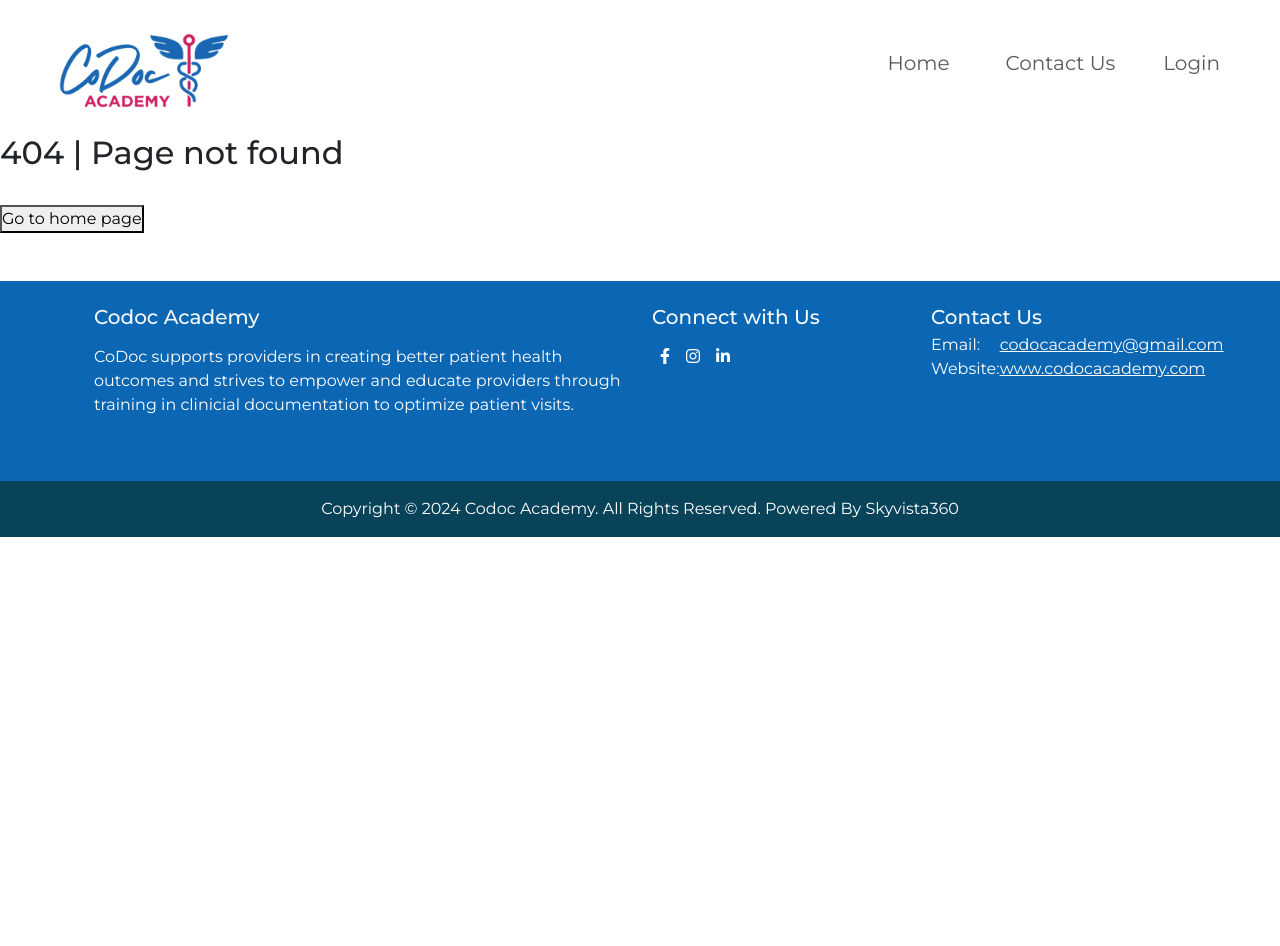
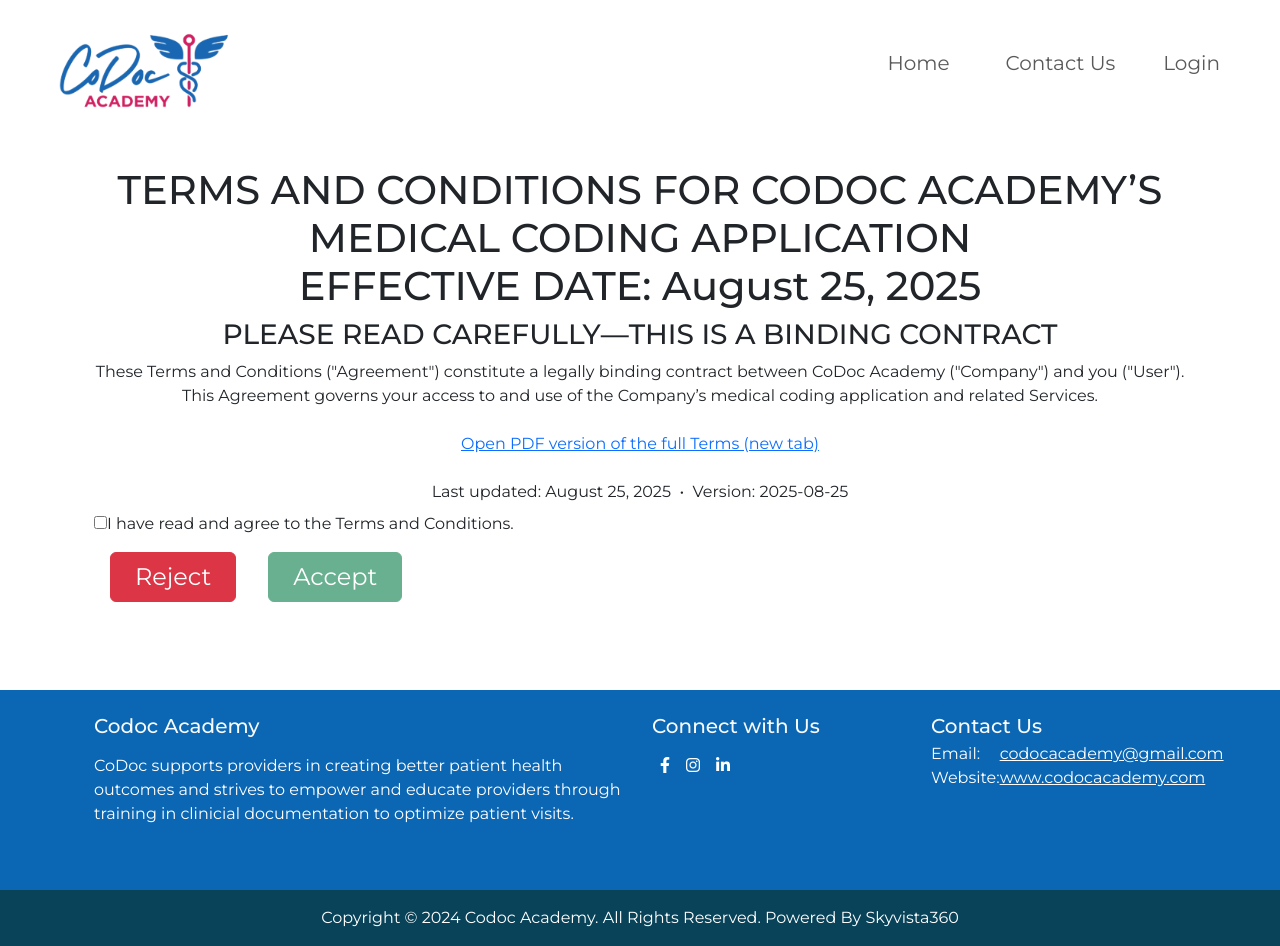
Before and after one commit to ananyaSub955/CodocAcademy, a React (Vite) app: page /termsandconditions in a window 1280 px wide. Before the commit the page ends 800 px from the top, so only its background shows below. Built offline with nearby package versions, Linux system fonts and the light colour scheme.

Commit message:
terms and conditions done

```diff
--- a/src/App.jsx
+++ b/src/App.jsx
@@ -28,6 +28,7 @@
 import GroupMembers from './SuperAdmin/components/GroupMembers.jsx';
 import ContactUs from './pages/ContactUs.jsx';
 import ContinueDashboard from './pages/ContinueDashboard.jsx';
+import TermsAndConditions from './pages/TermsAndConditions.jsx';
 
 const App = () => {
   const router = createBrowserRouter(
@@ -48,6 +49,7 @@
           <Route path='cancel' element={<Cancel />} />
           <Route path ='contact' element={<ContactUs/>} />
           <Route path ='continueDashboard' element={<ContinueDashboard/>} />
+          <Route path ='termsandconditions' element={<TermsAndConditions/>} />
 
           < Route path='*' element={<NotFound />} />
         </Route>
--- a/src/pages/PaymentSuccess.jsx
+++ b/src/pages/PaymentSuccess.jsx
@@ -70,15 +70,15 @@
 
       setVerified(true);
 
-      // Prefer the path computed from finalizeSignup; if missing, fetch session to decide
-      let path = dashboardPath;
-      if (!path) {
-        const roleResponse = await fetch(`${url}/session`, { credentials: "include" });
-        const user = await roleResponse.json();
-        path = user?.groupLeader ? "/group/dashboard" : "/user/dashboard";
-      }
+      // let path = dashboardPath;
+      // if (!path) {
+      //   const roleResponse = await fetch(`${url}/session`, { credentials: "include" });
+      //   const user = await roleResponse.json();
+      //   path = user?.groupLeader ? "/group/dashboard" : "/termsandconditions";
+      // }
 
-      setTimeout(() => navigate(path), 1200);
+      // setTimeout(() => navigate(path), 1200);
+      setTimeout(() => navigate("/termsandconditions", { replace: true }), 1200);
     } catch (err) {
       console.error(err);
       setError("2FA verification failed. Please try again.");
@@ -96,7 +96,7 @@
       {verified ? (
         <div className="text-center mt-5">
           <h1>✅ 2FA Verified</h1>
-          <p>Redirecting you to your dashboard...</p>
+          <p>Redirecting you to our terms and conditions...</p>
         </div>
       ) : (
         <div className="text-center mt-5">
@@ -113,14 +113,14 @@
               placeholder="Enter 6-digit code"
               value={token}
               onChange={(e) => setToken(e.target.value)}
-              maxLength={7}
+              maxLength={6}
               // inputMode="numeric"
               pattern="\d*"
             />
             <button
               className="btn btn-darkFuschia"
               onClick={handleVerify}
-              // disabled={(token || "").trim().length !>= 6}
+              disabled={(token || "").trim().length !== 6}
               >
                 Verify</button>
             {error && <p className="text-danger mt-2">{error}</p>}
--- /dev/null
+++ b/src/pages/TermsAndConditions.jsx
@@ -0,0 +1,146 @@
+import React, { useState } from "react";
+import { useNavigate } from "react-router-dom";
+
+const url =
+    window.location.hostname === "localhost"
+        ? "http://localhost:5000"
+        : "https://ananya.honor-itsolutions.com/node";
+
+const TERMS_VERSION = "2025-08-25";
+const PDF_URL = "public/Terms and Conditions for a Medical Coding App v.2 08.22.2025.docx";
+
+const TermsAndConditions = () => {
+    const navigate = useNavigate();
+    const [agree, setAgree] = useState(false);
+    const [submitting, setSubmitting] = useState(false);
+    const [error, setError] = useState("");
+
+    const handleAccept = async () => {
+        setSubmitting(true);
+        setError("");
+        try {
+            await fetch(`${url}/consent`, {
+                method: "POST",
+                headers: { "Content-Type": "application/json" },
+                credentials: "include",
+                body: JSON.stringify({
+                    document: "terms-and-conditions",
+                    version: TERMS_VERSION,
+                    accepted: true,
+                    acceptedAt: new Date().toISOString(),
+                }),
+            }).catch(() => { });
+
+            localStorage.setItem(`termsAccepted:${TERMS_VERSION}`, "true");
+
+            const next = localStorage.getItem("postTOSRedirect");
+            localStorage.removeItem("postTOSRedirect");
+            if (next) {
+                navigate(next, { replace: true });
+            } else {
+                try {
+                    const u = await (await fetch(`${url}/session`, { credentials: "include" })).json();
+                    navigate(u?.groupLeader ? "/group/dashboard" : "/user/dashboard", { replace: true });
+                } catch {
+                    navigate("/user/dashboard", { replace: true });
+                }
+            }
+        } catch (e) {
+            setError("Could not record acceptance. Please try again.");
+        } finally {
+            setSubmitting(false);
+        }
+    };
+
+    const handleReject = async () => {
+        await fetch(`${url}/consent`, {
+            method: "POST",
+            headers: { "Content-Type": "application/json" },
+            credentials: "include",
+            body: JSON.stringify({
+                document: "terms-and-conditions",
+                version: TERMS_VERSION,
+                accepted: false,
+                respondedAt: new Date().toISOString(),
+            }),
+        }).catch(() => { });
+
+        navigate("/individualSignUp");
+    };
+
+    return (
+        <div className="container mx-auto p-4 max-w-3xl">
+            <h1 className="text-center my-2 font-bold">
+                TERMS AND CONDITIONS FOR CODOC ACADEMY’S MEDICAL CODING APPLICATION
+                <br />
+                <span className="text-sm font-normal">EFFECTIVE DATE: August 25, 2025</span>
+            </h1>
+
+            <h3 className="text-center my-2">PLEASE READ CAREFULLY—THIS IS A BINDING CONTRACT</h3>
+
+            <div className="text-center my-2">
+                <p>
+                    These Terms and Conditions ("Agreement") constitute a legally binding contract between
+                    CoDoc Academy ("Company") and you ("User"). This Agreement governs your access to and
+                    use of the Company’s medical coding application and related Services.
+                </p>
+            </div>
+
+            <div className="text-center my-4">
+                <a
+                    href={PDF_URL}
+                    target="_blank"
+                    rel="noopener noreferrer"
+                    className="inline-block underline text-blue-600 hover:opacity-80"
+                >
+                    Open PDF version of the full Terms (new tab)
+                </a>
+            </div>
+
+            <div className="text-center my-2 text-sm opacity-80">
+                Last updated: August 25, 2025 &nbsp;•&nbsp; Version: {TERMS_VERSION}
+            </div>
+
+            <div className="flex items-center justify-center gap-3 my-6">
+                <input
+                    id="agree"
+                    type="checkbox"
+                    className="w-5 h-5"
+                    checked={agree}
+                    onChange={(e) => setAgree(e.target.checked)}
+                />
+                <label htmlFor="agree" className="select-none">
+                    I have read and agree to the Terms and Conditions.
+                </label>
+            </div>
+
+            {error && (
+                <div className="my-4 text-red-600 text-center">
+                    {error}
+                </div>
+            )}
+
+            <div className="flex items-center justify-center gap-4 my-6">
+                <button
+                    type="button"
+                    onClick={handleReject}
+                    className="btn btn-danger fs-4 px-4 m-3"
+                >
+                    Reject
+                </button>
+
+                <button
+                    type="button"
+                    onClick={handleAccept}
+                    disabled={!agree || submitting}
+                    className={`btn btn-success fs-4 px-4 m-3 ${!agree || submitting ? "bg-grey-600 cursor-not-allowed" : "bg-grey-600 hover:bg-grey-700"
+                        }`}
+                >
+                    {submitting ? "Saving..." : "Accept"}
+                </button>
+            </div>
+        </div>
+    );
+};
+
+export default TermsAndConditions;
```
Also changed, not shown: server.cjs (+35 -14 lines), 1 other file (tests, documents, lock files or other folders).
